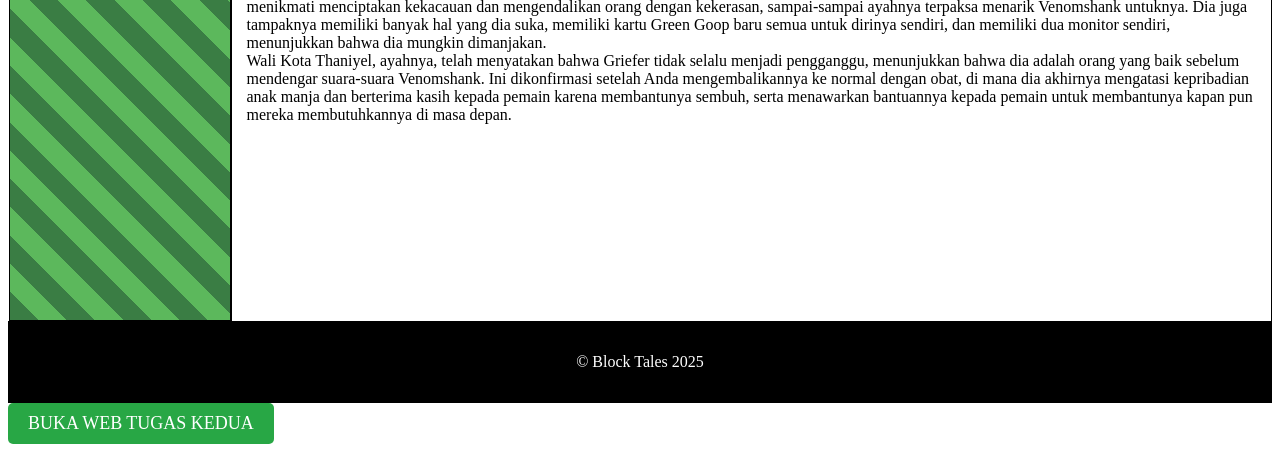
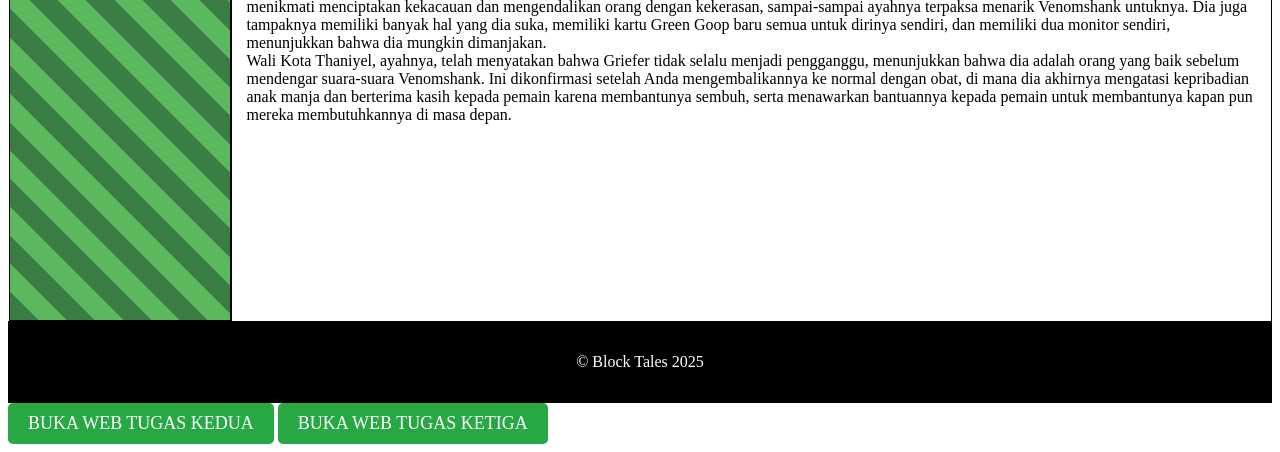
Before and after one commit to audreysii/tugas-html-griefer-personality, a plain HTML site: page index.html in a window 1280 px wide. Shown: the part 696-1148 px from the top of the page. Drawn offline with Linux system fonts and the light colour scheme.

Commit message:
Update index.html

```diff
--- a/index.html
+++ b/index.html
@@ -115,6 +115,17 @@
   BUKA WEB TUGAS KEDUA
 </a>
 
+  <a href="https://audreysii.github.io/tugas-aritmatika-java/" target="blank"
+   style="display: inline-block;
+          padding: 10px 20px;
+          background-color: #28a745;
+          color: white;
+          text-decoration: none;
+          border-radius: 5px;
+          font-size: 18px;">
+  BUKA WEB TUGAS KETIGA
+</a>
+
 
 </body>
 </html>
```
